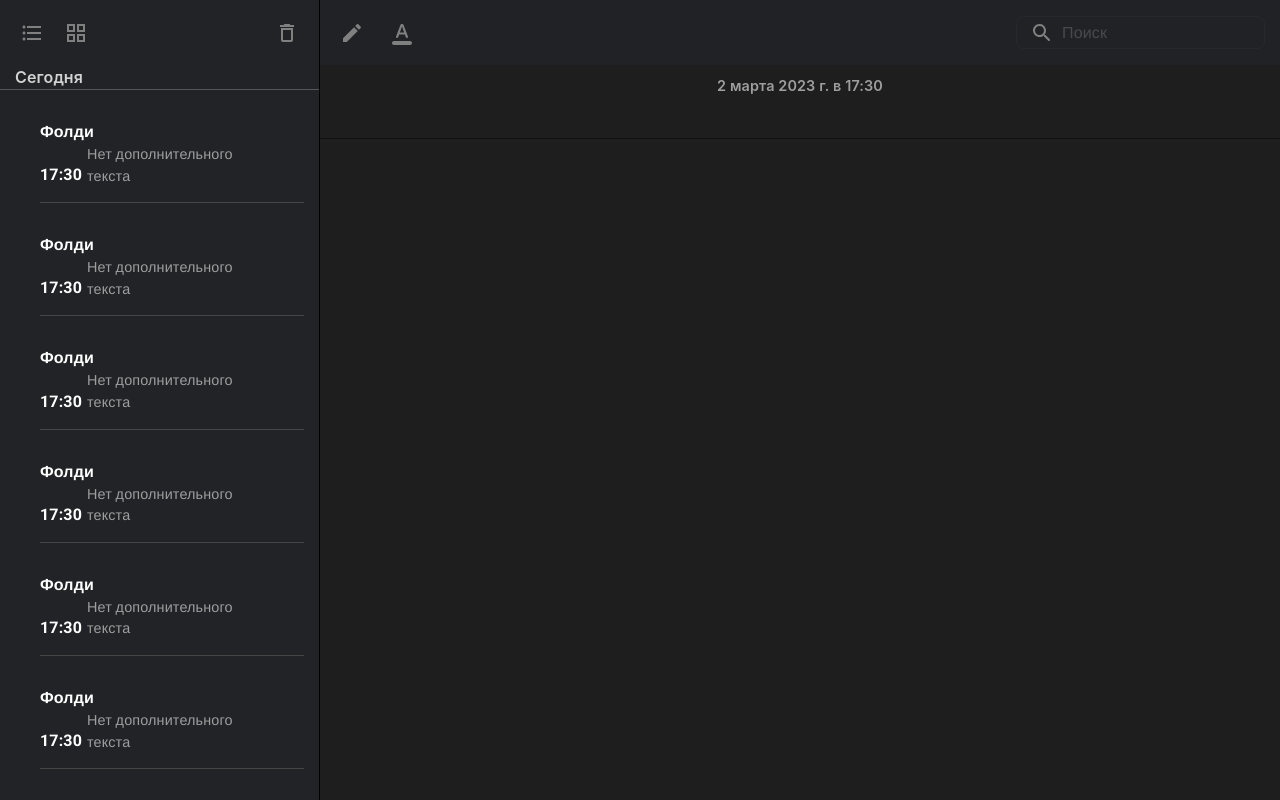
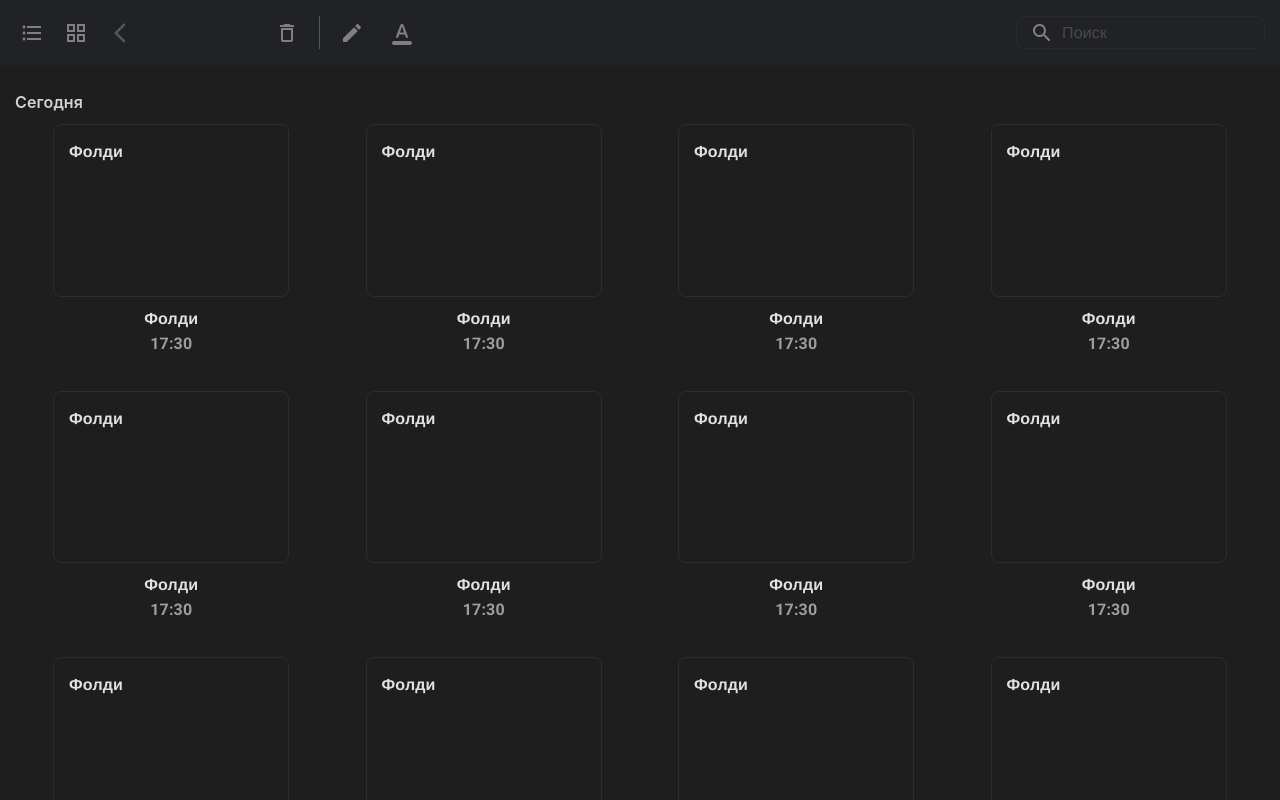
Before and after one commit to gemsioxa/mc-tt, a React (Vite) app: page / in a window 1280 px wide. Built offline with nearby package versions, Linux system fonts and the light colour scheme; a web font is replaced by a local one.

Commit message:
display table

```diff
--- a/src/Components/Editor/Editor.tsx
+++ b/src/Components/Editor/Editor.tsx
@@ -1,11 +1,19 @@
-import React from 'react'
+import React, { useState } from 'react'
 import './Editor.sass'
 import { Grid } from '@mui/material'
 import List from './List/List'
 import TextArea from './TextArea/TextArea'
+import Table from './Table/Table'
 
 
 export default function Editor() {
+
+    const [showTable, setShowTable] = useState(true)
+
+
+    if(showTable) {
+        return <Table/>
+    } else {
   return (
     <Grid container sx={{
         height: '100%'
@@ -23,5 +31,5 @@ export default function Editor() {
             <TextArea/>
         </Grid>
     </Grid>
-)
+    )}
 }
--- a/src/Components/Editor/List/List.tsx
+++ b/src/Components/Editor/List/List.tsx
@@ -1,4 +1,4 @@
-import { Container, Box, Typography, Grid } from '@mui/material'
+import { Box, Typography, Grid } from '@mui/material'
 import React from 'react'
 import ListItem from './ListItem'
 
--- /dev/null
+++ b/src/Components/Editor/Table/Table.tsx
@@ -0,0 +1,47 @@
+import React from 'react'
+import { Box, Typography, Grid } from '@mui/material'
+import TableItem from './TableItem'
+
+export default function Table() {
+  return (
+    <Box sx={{
+        // background: 'red',
+        maxHeight: '100%',
+        overflowY: 'scroll',
+        padding: '0 15px'
+    }}>
+        <Box sx={{
+            padding: '25px 0 10px 0'
+        }}>
+            <Typography sx={{
+                color: 'lightgrey',
+                // fontSize: '1.1rem',
+                fontWeight: '600',
+                fontFamily: '-apple-system, BlinkMacSystemFont, sans-serif'
+                // fontFamily: 'roboto'
+            }}>
+                {'Сегодня'}
+            </Typography>
+        </Box>
+        <Grid container xs={12} rowSpacing={12} sx={{
+            minHeight: '100vh'
+
+        }}
+        // columnSpacing={6}
+        >
+            <TableItem/>
+            <TableItem/>
+            <TableItem/>
+            <TableItem/>
+            <TableItem/>
+            <TableItem/>
+            <TableItem/>
+            <TableItem/>
+            <TableItem/>
+            <TableItem/>
+            <TableItem/>
+            <TableItem/>
+        </Grid>
+    </Box>
+  )
+}
--- /dev/null
+++ b/src/Components/Editor/Table/TableItem.tsx
@@ -0,0 +1,51 @@
+import React from 'react'
+import { Box, Typography, Grid, TextField } from '@mui/material'
+
+export default function TableItem() {
+  return (
+    <Grid item xs={6} sm={4} md={3}>
+        <Box sx={{
+            cursor: 'pointer',
+            background: '#1e1e1e',
+            border: '1px solid #2d2d2d',
+            borderRadius: '8px',
+            margin: '0 auto',
+            width: '75%',
+            height: '100%',
+            // scale: '0.7',
+            overflowY: 'hidden',
+            '&:hover': {
+                borderColor: '#f8b627',
+                borderWidth: '1px',
+
+            }
+        }}>
+            <Box sx={{
+                padding: '15px'
+            }}>
+                <Typography component='p' sx={{
+                    fontWeight: '600'
+                }}>
+                    {'Фолди'}
+                </Typography>
+            </Box>
+        </Box>
+        <Box textAlign='center' sx={{
+            marginTop: '10px',
+            cursor: 'default'
+        }}>
+            <Typography component='p' sx={{
+                fontWeight: '600'
+            }}>
+                {'Фолди'}
+            </Typography>
+            <Typography component='span' sx={{
+                color: '#9e9e9f',
+                fontWeight: '600'
+            }}>
+                {'17:30'}
+            </Typography>
+        </Box>
+    </Grid>
+  )
+}
--- a/src/Components/Header/Header.tsx
+++ b/src/Components/Header/Header.tsx
@@ -7,7 +7,7 @@ import React, { useState } from 'react'
 import './Header.sass'
 export default function Header() {
 
-  const [showTable, setShowTable] = useState(false)
+  const [showTable, setShowTable] = useState(true)
 
   const HeaderButton = styled(Button) ({
     backgroundColor: 'none',
```
